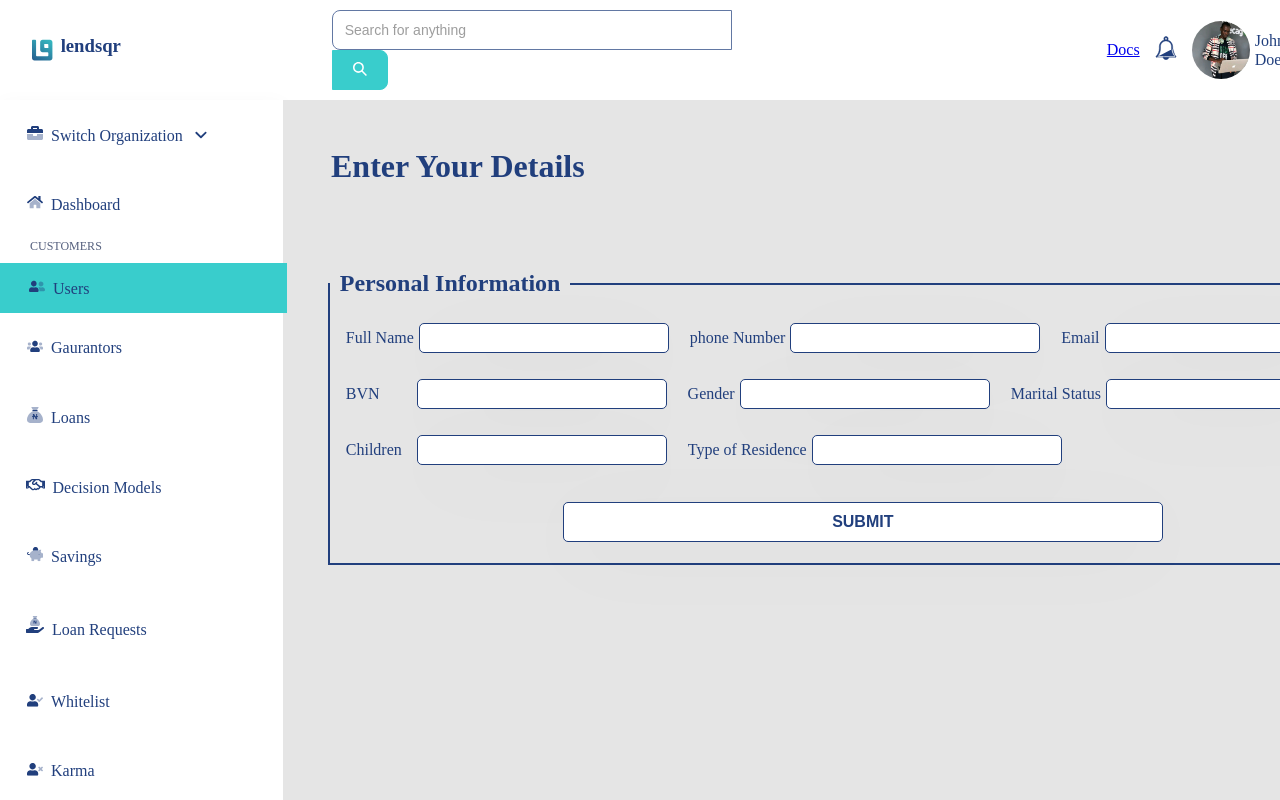
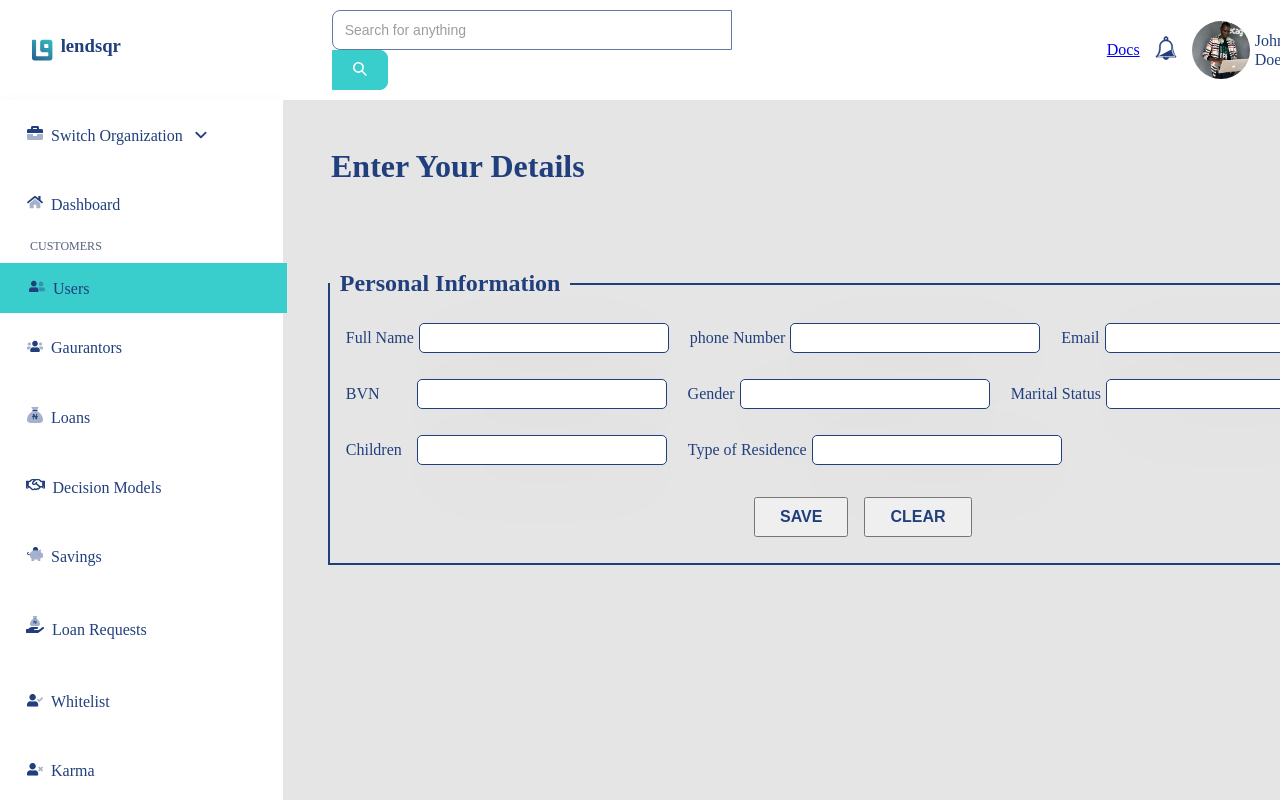
Before and after one commit to Danny4life/lendsqr, a React (Create React App) app: page /addUser in a window 1280 px wide. Shown: the top 800 px of the page. Built offline with nearby package versions, Linux system fonts and the light colour scheme.

Commit message:
addded save and clear button

```diff
--- a/src/pages/addUser/AddUser.jsx
+++ b/src/pages/addUser/AddUser.jsx
@@ -56,7 +56,8 @@ const AddUser = () => {
                                     </div>
 
                                     <div className="submit">
-                                         <input className="submit-input" type="submit" value="submit" />
+                                         <button className="save-btn">Save</button>
+                                         <button className="clear-btn">Clear</button>
                                     </div>
 
 
--- a/src/pages/addUser/adduser.scss
+++ b/src/pages/addUser/adduser.scss
@@ -94,15 +94,18 @@
                     display: flex;
                     justify-content: center;
                     align-items: center;
+                    gap: 1rem;
 
-                    .submit-input {
-                        width: 600px;
+                    .save-btn, .clear-btn {
+                        // width: 600px;
                         height: 40px;
                         cursor: pointer;
                         font-size: 1rem;
                         font-weight: 600;
                         color: #213F7D;
                         text-transform: uppercase;
+                        padding: 0.5rem 1.5rem;
+
                     }
 
                 }
```
